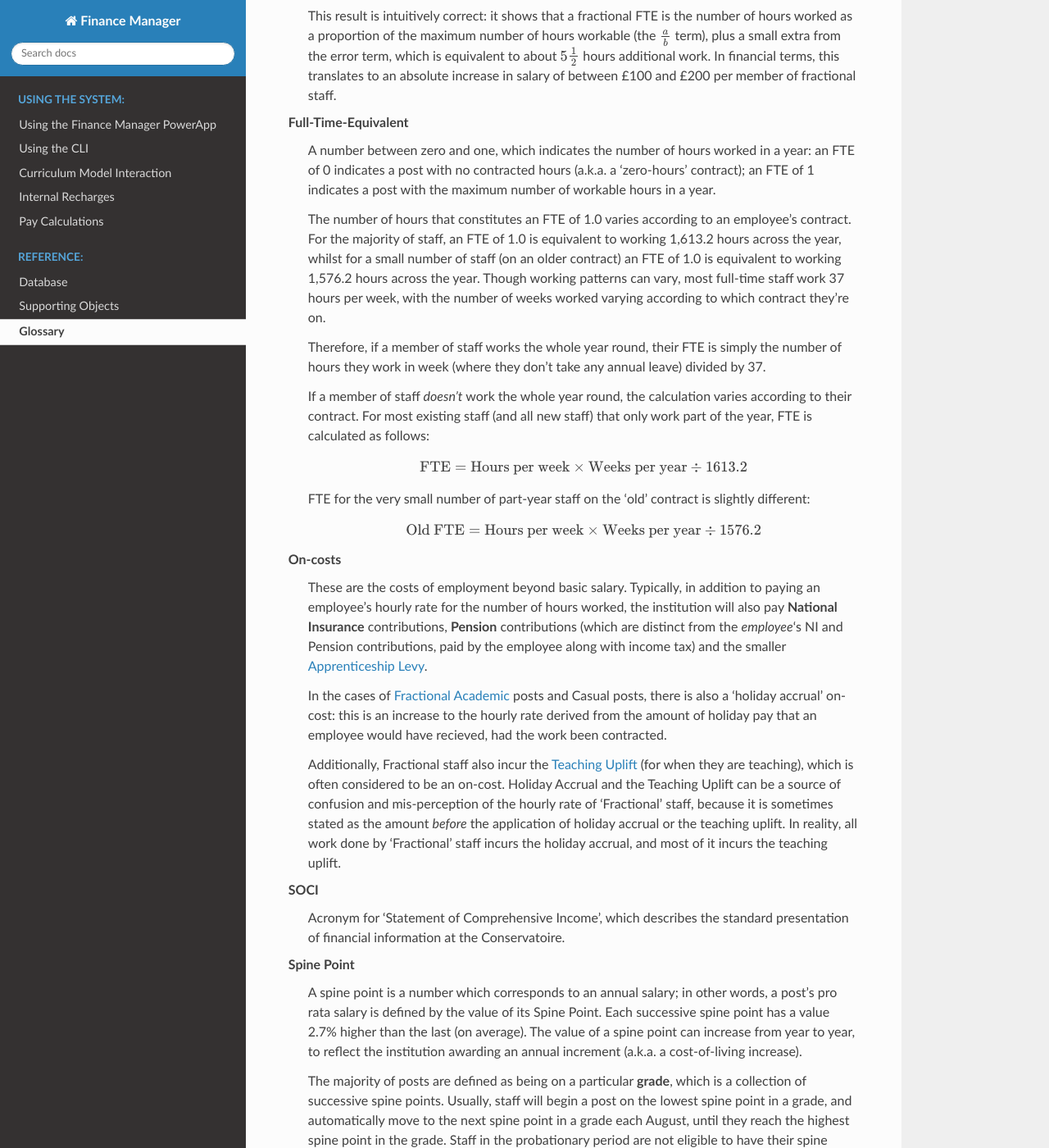
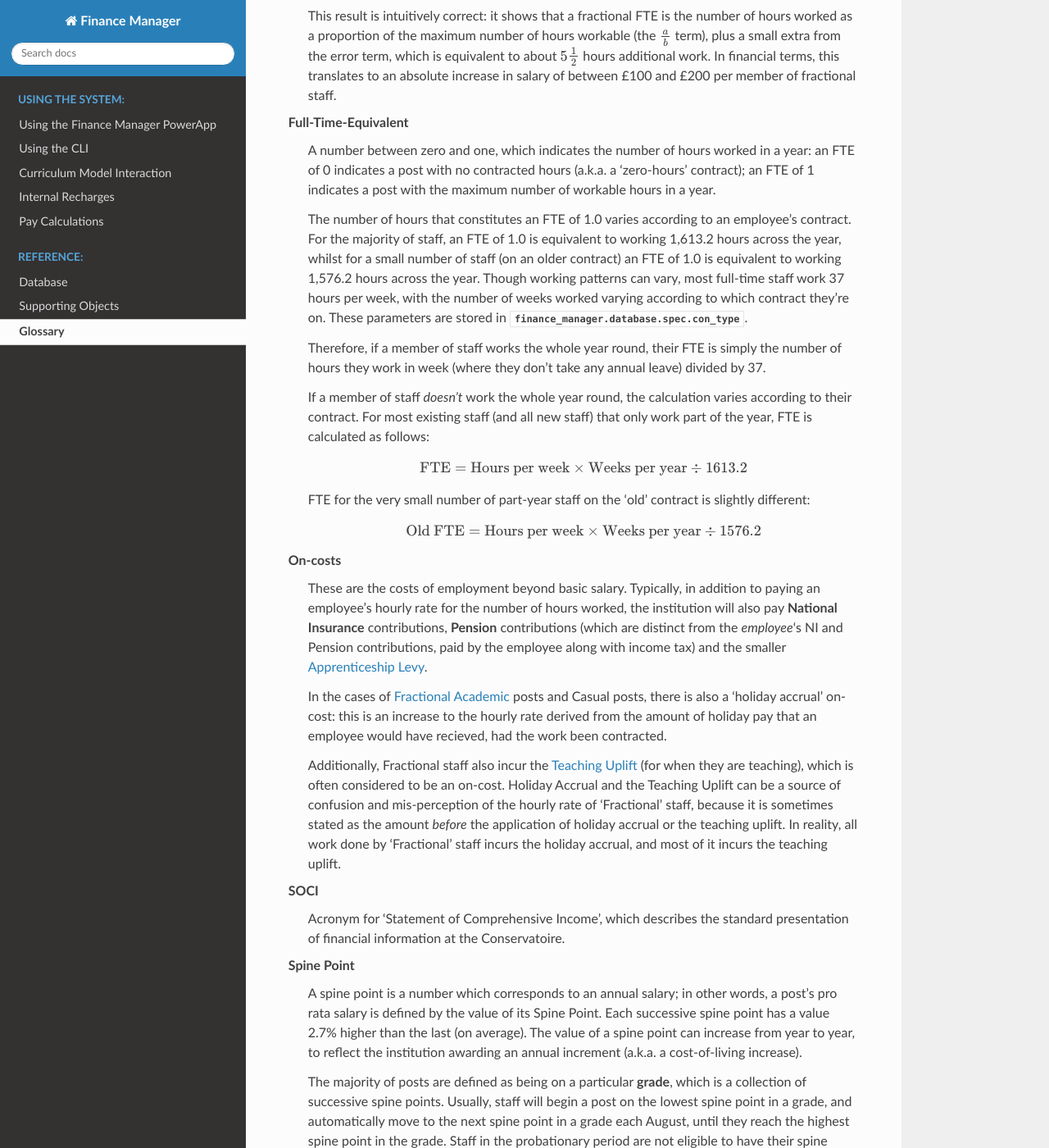
Before and after one commit to jehboyes/finance_manager, a Sphinx documentation site: the page built from docs/source/glossary.rst, in a window 1280 px wide and 1400 px high, scrolled down 2211 px. Shown: the whole window at 82% size. Built offline with Sphinx 7.4.7 and the Read the Docs theme 2.0.0, drawn with Linux system fonts in a browser that asks for light colours; some of the changed text lies outside the part shown.

Commit message:
Added cross-references to DB tables

```diff
--- a/docs/source/glossary.rst
+++ b/docs/source/glossary.rst
@@ -59,7 +59,7 @@
         an FTE of 1.0 is equivalent to working 1,613.2 hours across the year, whilst for a small number of staff
         (on an older contract) an FTE of 1.0 is equivalent to working 1,576.2 hours across the year. Though working patterns
         can vary, most full-time staff work 37 hours per week, with the number of weeks worked varying according to
-        which contract they're on.
+        which contract they're on. These parameters are stored in :py:class:`finance_manager.database.spec.con_type`.
 
         Therefore, if a member of staff works the whole year round, their FTE is simply the number of hours they work in week
         (where they don't take any annual leave) divided by 37.
@@ -182,3 +182,5 @@
         increased in August: if a staff member was in their probationary period in August, then their increment will be automatically
         awarded at the end of their probationary period; alternatively, if August does not intersect their probationary period, they will
         not receieve an automatic spine point increase.
+
+        Spine points are stored in the :py:class:`finance_manager.database.spec.spine` table.
```
